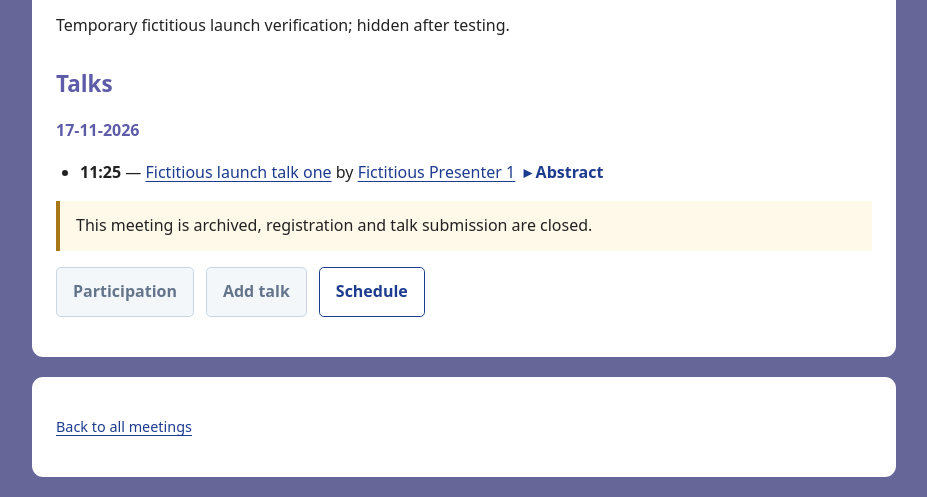
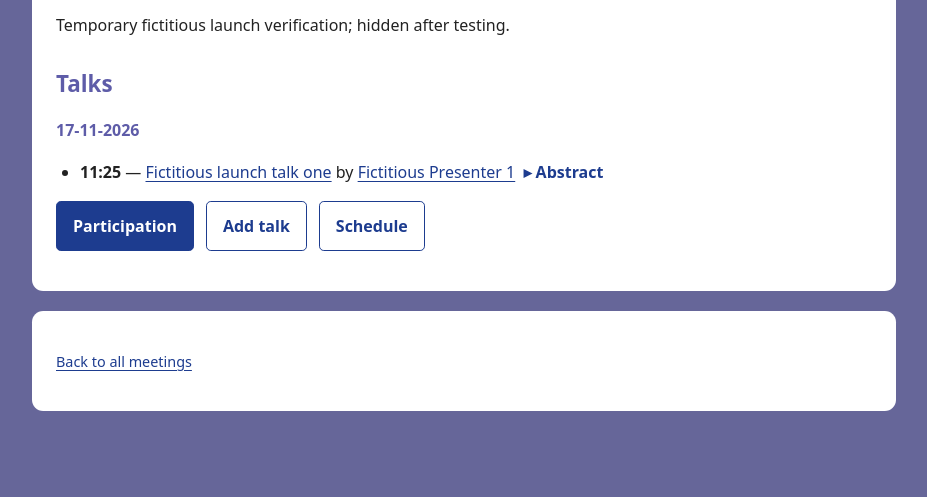
Before and after one commit to ifipwg13/ifipwg13.github.io, a plain HTML site: page prototype/meetings/meeting-91/index.html in a window 1280 px wide. Shown: the part 363-860 px from the top of the page, without its empty margins (176-1103 px from the left). After the commit the page ends 800 px from the top, so only its background shows below. Drawn offline with Linux system fonts and the light colour scheme.

Commit message:
Synchronize meeting visibility and registration status

```diff
--- a/prototype/meetings/meeting-91/index.html
+++ b/prototype/meetings/meeting-91/index.html
@@ -27,10 +27,10 @@
       <h4 class="talk-date">17-11-2026</h4><ul class="talk-list"><li data-talk-number="92" data-talk-date="2026-11-17"><time class="talk-time" datetime="11:25">11:25</time> — <span class="talk-title">Fictitious launch talk one</span> by <span class="talk-authors">Fictitious Presenter 1</span> <details class="talk-abstract"><summary>Abstract</summary><div class="abstract-text">Fictitious revised abstract after publication.</div></details></li></ul>
     </section>
     <section aria-label="Registration and talk submission">
-      <aside class="notice" aria-label="Registration status"><p>This meeting is archived, registration and talk submission are closed.</p></aside>
+
       <div class="actions meeting-actions">
-        <button class="button" type="button" disabled title="Participation changes are closed">Participation</button>
-        <button class="button button-secondary" type="button" disabled title="Talk submission is closed">Add talk</button>
+        <a class="button" href="../../participation.html?meeting=meeting-91">Participation</a>
+        <a class="button button-secondary" href="../../submit-talk.html?meeting=meeting-91">Add talk</a>
         <a class="button button-secondary" href="../../schedule.html?meeting=meeting-91">Schedule</a>
       </div>
     </section>
```
Also changed, not shown: prototype/index.html (+1 -1 lines).
